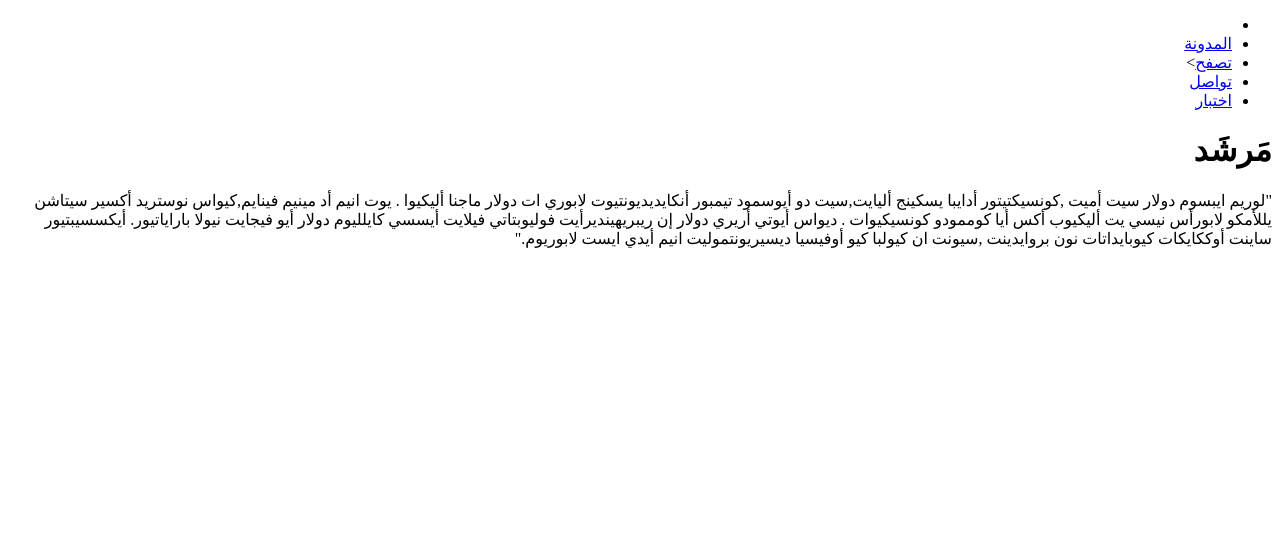
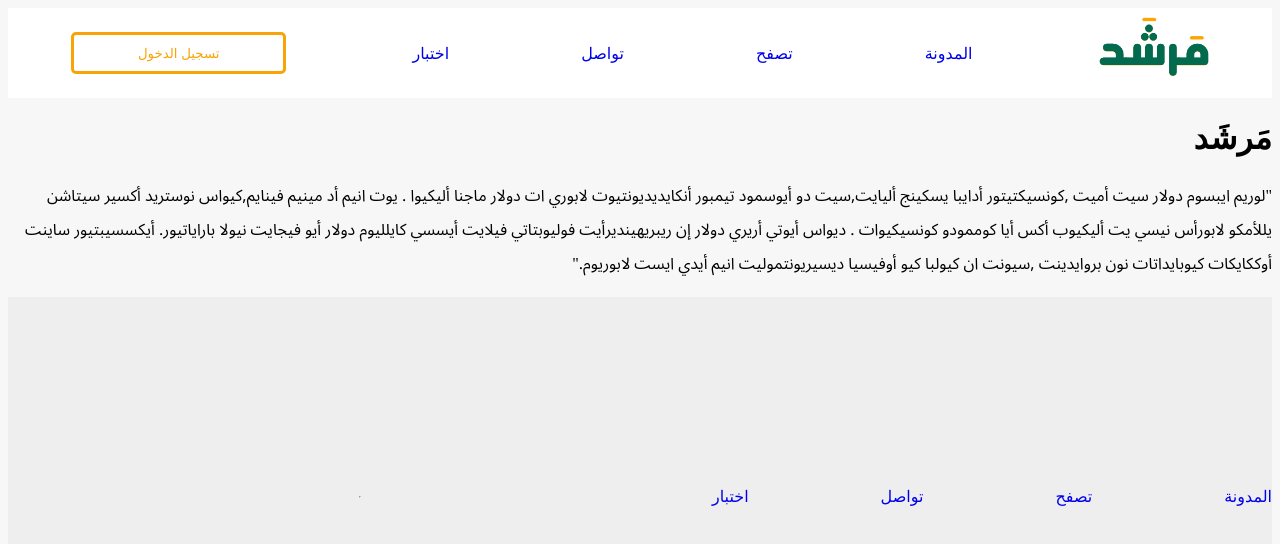
Before and after one commit to aya-saher/marshad-client-side, a plain HTML site: page index.html in a window 1280 px wide. Drawn offline with Linux system fonts and the light colour scheme.

Commit message:
update html nav, footer, test page. create basic css

```diff
--- a/index.html
+++ b/index.html
@@ -5,18 +5,19 @@
         <meta charset="utf-8">
         <meta name="author" content="Jannat Mgawshi, Aya Saher">
         <meta name="description" content="Career counselling platform">
+        <link rel="stylesheet" href="styles/index.css">
     </head>
     <body>
         <nav>
-            <ul>
-                <li><img></li>
-                <!--logo-->
+            <a href="#" class="logo"><img src="images/Marshad logo.png" width="110px" height="60px"></a>
+            <!--logo-->
+            <ul class="nobullets main-nav">
                 <li><a href="#">المدونة</a></li>
-                <li><a href="#">تصفح</a>></li>
+                <li><a href="#">تصفح</a></li>
                 <li><a href="#">تواصل</a></li>
                 <li><a href="test.html">اختبار</a></li>
             </ul>
-
+            <input type="button" value="تسجيل الدخول" class="login">
         </nav>
         <header>
             <h1>مَرشَد</h1>
@@ -36,6 +37,14 @@
 
         </main>
         <footer>
+            <ul class="nobullets main-nav">
+                <li><a href="#">المدونة</a></li>
+                <li><a href="#">تصفح</a></li>
+                <li><a href="#">تواصل</a></li>
+                <li><a href="test.html">اختبار</a></li>
+            </ul>
+            <hr>
+            <!--copyright notice-->
 
         </footer>
     </body>
--- /dev/null
+++ b/styles/index.css
@@ -0,0 +1,80 @@
+/* || GENERAL STYLES */
+
+html {
+    margin:0px;
+    padding: 0px;
+}
+
+body {
+    background-color: #F7F7F7;
+    font-family: "Noto Sans Arabic";
+}
+
+h1, h2, h3, h4 {
+    font-family: "Tajawal";
+}
+/*
+ul { }
+
+blockquote {  }
+*/
+
+/* || UTILITIES */
+
+.nobullets {
+    list-style: none;
+    margin: 0;
+    padding: 0;
+  }
+
+
+/* || SITEWIDE */
+
+nav {
+    display: flex;
+    height: 90px;
+    background: #FFFFFF;
+    justify-content: space-around;
+    align-items: center;
+ }
+
+.main-nav {
+    display: flex;
+    width: 560px;
+    justify-content: space-between;
+    font-family: "Tajawal";
+
+ }
+
+.main-nav a{
+    text-decoration: none;
+}
+
+.login {
+    width: 215px;
+    height: 42px;
+    color: #F8A306;
+    background-color: #FFFFFF;
+    border-radius: 5px;
+    border: solid #F8A306;
+
+}
+
+.logo {
+    justify-content: right;
+ }
+
+
+footer{
+    height: 400px;
+    background-color: #EEEEEE;
+    display: flex;
+    align-items: center;
+    justify-content: space-around;
+}
+
+/* || Typography */
+
+
+
+/* || Header and Main Navigation */
```
Also changed, not shown: test.html (+6 -4 lines).
